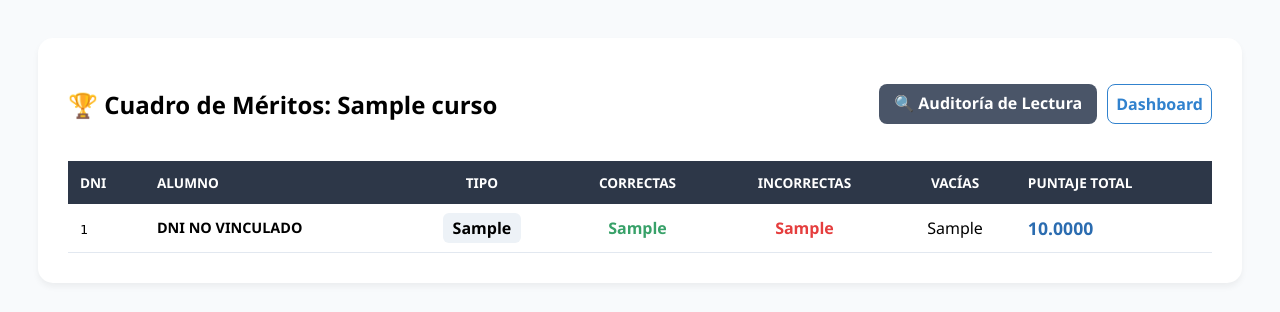
After one commit to Leonardo-R-Chiarella-M/DatProcesador, a PHP site: page /DatProcesador/procesador/resultados/1 in a window 1280 px wide. The commit adds this page. Shown: the top 312 px of the page. Run offline with PHP 8.4, Linux system fonts and the light colour scheme; tables that the repository leaves empty or names only in its code hold one stand-in row (values such as "Sample post").

Commit message:
.dat leido procesado y resultado

```diff
--- /dev/null
+++ b/app/controllers/ProcesadorController.php
@@ -0,0 +1,137 @@
+<?php
+
+class ProcesadorController extends DatosController {
+
+    public function subir($curso_id) {
+        $cursoModel = new CursoModel();
+        $curso = $cursoModel->obtenerPorId($curso_id);
+        if (!$curso) { header("Location: /DatProcesador/"); exit(); }
+        $this->render('procesador_subir', ['curso' => $curso]);
+    }
+
+    /**
+     * Procesa el archivo .DAT inicial
+     */
+    public function procesar() {
+        if ($_SERVER['REQUEST_METHOD'] === 'POST' && isset($_FILES['archivo_dat'])) {
+            $curso_id = $_POST['curso_id'];
+            $file = $_FILES['archivo_dat']['tmp_name'];
+            $db = new Database(); $dbh = $db->getDbh();
+
+            // Cargar claves maestras
+            $stmt = $dbh->prepare("SELECT * FROM claves WHERE curso_id = :id");
+            $stmt->execute([':id' => $curso_id]);
+            $clavesMaster = [];
+            while ($c = $stmt->fetch(PDO::FETCH_ASSOC)) {
+                $clavesMaster[$c['tipo_examen']][$c['num_pregunta']] = ['resp' => $c['respuesta'], 'val'  => $c['valor']];
+            }
+
+            $lineas = file($file);
+            $dbh->beginTransaction();
+            try {
+                $stmtDel = $dbh->prepare("DELETE FROM resultados WHERE curso_id = :id");
+                $stmtDel->execute([':id' => $curso_id]);
+
+                foreach ($lineas as $linea) {
+                    $lineaRaw = rtrim($linea);
+                    if (empty(trim($lineaRaw))) continue;
+
+                    $prefijo = "514489";
+                    $posPrefijo = strpos($lineaRaw, $prefijo);
+
+                    if ($posPrefijo !== false) {
+                        $dni = substr($lineaRaw, $posPrefijo + 6, 8);
+                        $caracterTipo = substr($lineaRaw, $posPrefijo + 14, 1);
+
+                        // EXTRACCIÓN GARANTIZADA: Saltamos prefijo(6)+DNI(8)+Tipo(1) = 15
+                        $respuestas_alumno = substr($lineaRaw, $posPrefijo + 15, 30);
+
+                        if ($caracterTipo === ' ' || empty(trim($caracterTipo)) || !preg_match('/[A-F]/', $caracterTipo)) {
+                            $tipo_examen = "S/T";
+                        } else {
+                            $tipo_examen = strtoupper($caracterTipo);
+                        }
+                    } else { continue; }
+
+                    $nota = 0; $correctas = 0; $incorrectas = 0; $vacias = 0;
+                    $clavesConfig = $clavesMaster[$tipo_examen] ?? [];
+
+                    for ($i = 1; $i <= 30; $i++) {
+                        $marcada = $respuestas_alumno[$i-1] ?? ' ';
+                        if (trim($marcada) === '' || $marcada === ' ') { $vacias++; }
+                        elseif (isset($clavesConfig[$i]) && $marcada === $clavesConfig[$i]['resp']) {
+                            $nota += $clavesConfig[$i]['val']; $correctas++;
+                        } else { $incorrectas++; }
+                    }
+
+                    // Guardar en la nueva columna respuestas_alumno
+                    $stmtIns = $dbh->prepare("INSERT INTO resultados
+                        (curso_id, alumno_id, tipo_examen, puntaje_total, respuestas_correctas, respuestas_incorrectas, respuestas_vacias, respuestas_alumno, linea_original)
+                        VALUES (?, ?, ?, ?, ?, ?, ?, ?, ?)");
+                    $stmtIns->execute([$curso_id, $dni, $tipo_examen, $nota, $correctas, $incorrectas, $vacias, $respuestas_alumno, $lineaRaw]);
+                }
+                $dbh->commit();
+                header("Location: /DatProcesador/procesador/resultados/{$curso_id}");
+            } catch (Exception $e) { $dbh->rollBack(); die("Error: " . $e->getMessage()); }
+            exit();
+        }
+    }
+
+    /**
+     * Acción del botón Recalificar/Guardar Cambios
+     */
+    public function actualizarExamen() {
+        if ($_SERVER['REQUEST_METHOD'] === 'POST') {
+            $curso_id = $_POST['curso_id'];
+            $dni_original = $_POST['dni_original'];
+            $nuevo_dni = trim($_POST['nuevo_dni']);
+            $nuevo_tipo = strtoupper($_POST['nuevo_tipo']);
+            $nuevas_respuestas = str_pad(strtoupper($_POST['nuevas_respuestas']), 30, " ");
+
+            $db = new Database(); $dbh = $db->getDbh();
+            $stmtClaves = $dbh->prepare("SELECT * FROM claves WHERE curso_id = ? AND tipo_examen = ?");
+            $stmtClaves->execute([$curso_id, $nuevo_tipo]);
+            $claves = [];
+            while ($c = $stmtClaves->fetch(PDO::FETCH_ASSOC)) { $claves[$c['num_pregunta']] = ['resp' => $c['respuesta'], 'val' => $c['valor']]; }
+
+            $nota = 0; $corr = 0; $inc = 0; $vac = 0;
+            for ($i = 1; $i <= 30; $i++) {
+                $marcada = $nuevas_respuestas[$i-1];
+                if (trim($marcada) === '' || $marcada === ' ') { $vac++; }
+                elseif (isset($claves[$i])) {
+                    if ($marcada === $claves[$i]['resp']) { $nota += $claves[$i]['val']; $corr++; }
+                    else { $inc++; }
+                }
+            }
+
+            $stmtUpd = $dbh->prepare("UPDATE resultados SET
+                alumno_id = ?, tipo_examen = ?, puntaje_total = ?,
+                respuestas_correctas = ?, respuestas_incorrectas = ?, respuestas_vacias = ?,
+                respuestas_alumno = ?
+                WHERE curso_id = ? AND alumno_id = ?");
+
+            $stmtUpd->execute([$nuevo_dni, $nuevo_tipo, $nota, $corr, $inc, $vac, $nuevas_respuestas, $curso_id, $dni_original]);
+
+            header("Location: /DatProcesador/procesador/auditoria/{$curso_id}?success=1");
+            exit();
+        }
+    }
+
+    public function resultados($curso_id) {
+        $db = new Database(); $dbh = $db->getDbh();
+        $sql = "SELECT r.*, a.nombre_completo FROM resultados r LEFT JOIN alumnos a ON r.alumno_id = a.dni WHERE r.curso_id = :id ORDER BY r.puntaje_total DESC";
+        $stmt = $dbh->prepare($sql); $stmt->execute([':id' => $curso_id]);
+        $resultados = $stmt->fetchAll(PDO::FETCH_ASSOC);
+        $cursoModel = new CursoModel(); $curso = $cursoModel->obtenerPorId($curso_id);
+        $this->render('procesador_resultados', ['resultados' => $resultados, 'curso' => $curso]);
+    }
+
+    public function auditoria($curso_id) {
+        $db = new Database(); $dbh = $db->getDbh();
+        $sql = "SELECT r.*, a.nombre_completo FROM resultados r LEFT JOIN alumnos a ON r.alumno_id = a.dni WHERE r.curso_id = :id";
+        $stmt = $dbh->prepare($sql); $stmt->execute([':id' => $curso_id]);
+        $auditoria = $stmt->fetchAll(PDO::FETCH_ASSOC);
+        $cursoModel = new CursoModel(); $curso = $cursoModel->obtenerPorId($curso_id);
+        $this->render('procesador_auditoria', ['auditoria' => $auditoria, 'curso' => $curso]);
+    }
+}
--- /dev/null
+++ b/app/views/procesador_resultados.php
@@ -0,0 +1,62 @@
+<!DOCTYPE html>
+<html lang="es">
+<head>
+    <meta charset="UTF-8">
+    <title>Cuadro de Méritos | DATPROCESADOR</title>
+    <style>
+        body { background-color: #f8fafc; font-family: 'Segoe UI', sans-serif; padding: 30px; }
+        .container { max-width: 1300px; margin: auto; background: white; padding: 30px; border-radius: 15px; box-shadow: 0 4px 6px rgba(0,0,0,0.05); }
+        table { width: 100%; border-collapse: collapse; margin-top: 20px; }
+        th { background: #2d3748; color: white; padding: 12px; text-align: left; font-size: 0.85em; text-transform: uppercase; }
+        td { padding: 12px; border-bottom: 1px solid #e2e8f0; }
+        .score { font-weight: 800; color: #2b6cb0; font-size: 1.1em; }
+        .badge-st { background: #fff5f5; color: #c53030; font-weight: bold; padding: 4px 10px; border-radius: 6px; border: 1px solid #feb2b2; }
+    </style>
+</head>
+<body>
+<div class="container">
+    <div style="display:flex; justify-content:space-between; align-items:center; margin-bottom: 20px;">
+        <h2>🏆 Cuadro de Méritos: <?php echo htmlspecialchars($curso['nombre_curso']); ?></h2>
+        <div style="display:flex; gap:10px;">
+            <a href="/DatProcesador/procesador/auditoria/<?php echo $curso['id']; ?>" style="background:#4a5568; color:white; padding:8px 15px; border-radius:8px; text-decoration:none; font-weight:bold;">🔍 Auditoría de Lectura</a>
+            <a href="/DatProcesador/" style="text-decoration:none; color:#3182ce; font-weight:bold; border: 1px solid; padding: 8px; border-radius: 8px;">Dashboard</a>
+        </div>
+    </div>
+
+    <table>
+        <thead>
+            <tr>
+                <th>DNI</th>
+                <th>Alumno</th>
+                <th style="text-align:center;">Tipo</th>
+                <th style="text-align:center;">Correctas</th>
+                <th style="text-align:center;">Incorrectas</th>
+                <th style="text-align:center;">Vacías</th>
+                <th>Puntaje Total</th>
+            </tr>
+        </thead>
+        <tbody>
+            <?php foreach ($resultados as $r): ?>
+                <tr>
+                    <td><code><?php echo $r['alumno_id']; ?></code></td>
+                    <td style="text-transform:uppercase; font-size:0.9em; font-weight:600;">
+                        <?php echo !empty($r['nombre_completo']) ? htmlspecialchars($r['nombre_completo']) : 'DNI NO VINCULADO'; ?>
+                    </td>
+                    <td style="text-align:center;">
+                        <?php if($r['tipo_examen'] == 'S/T'): ?>
+                            <span class="badge-st">S/T</span>
+                        <?php else: ?>
+                            <span style="background:#edf2f7; padding:4px 10px; border-radius:6px; font-weight:bold;"><?php echo $r['tipo_examen']; ?></span>
+                        <?php endif; ?>
+                    </td>
+                    <td style="color:#38a169; font-weight:bold; text-align:center;"><?php echo $r['respuestas_correctas']; ?></td>
+                    <td style="color:#e53e3e; font-weight:bold; text-align:center;"><?php echo $r['respuestas_incorrectas']; ?></td>
+                    <td style="text-align:center;"><?php echo $r['respuestas_vacias']; ?></td>
+                    <td class="score"><?php echo number_format($r['puntaje_total'], 4); ?></td>
+                </tr>
+            <?php endforeach; ?>
+        </tbody>
+    </table>
+</div>
+</body>
+</html>
```
Also changed, not shown: app/views/dashboard.php (+14 -7 lines), app/views/procesador_auditoria.php (added, +87 -0 lines), app/views/procesador_subir.php (added, +38 -0 lines).
